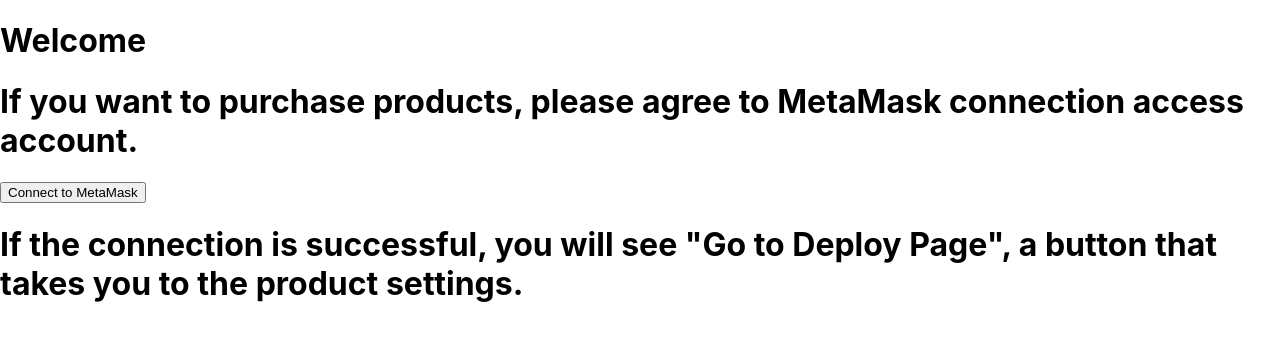
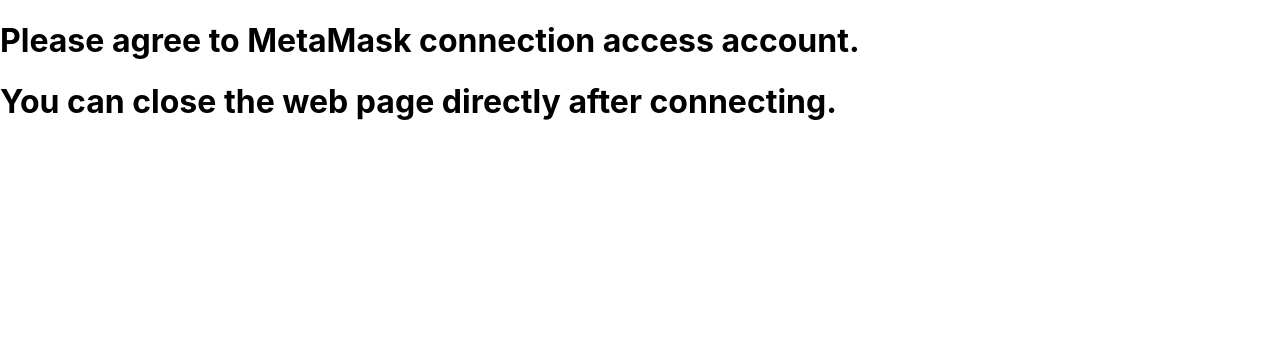
Before and after one commit to GarrisonTsai/react-pttrans, a React (Create React App) app: page / in a window 1280 px wide. Shown: the top 340 px of the page. Built offline with nearby package versions, Linux system fonts and the light colour scheme.

Commit message:
add post api

```diff
--- a/src/deployPage.js
+++ b/src/deployPage.js
@@ -1,9 +1,10 @@
 import React, { useState } from 'react';
-import { useNavigate } from 'react-router-dom';
-import { deploy, updateAddress } from './ethereum/deploy';
+import { useNavigate, useSearchParams } from 'react-router-dom';
+// import { deploy, updateAddress } from './ethereum/deploy';
+import deploy from './ethereum/deploy';
 import axios from 'axios';
 
-const { web3 } = require("./ethereum/web3");
+// const { web3 } = require("./ethereum/web3");
 
 const DeployPage = () => {
   const navigate = useNavigate();
@@ -11,24 +12,31 @@
   const [contractAddress, setContractAddress] = useState('');
   // const [oldAddress, setOldAddress] = useState('');
 
+  const [getParams] = useSearchParams()
+  const buyerID = getParams.getAll('buyerID')
+  const buyerAddress = getParams.getAll('buyerAddress')
+  const storeID = getParams.getAll('storeID')
+  const serverID = getParams.getAll('serverID')
+  const totalPrice = getParams.getAll('totalPrice')
+
   const handleDeploy = async (e) => {
     e.preventDefault();
 
-    const address = await deploy(amount);
-    const accounts = await web3.eth.getAccounts();
+    const address = await deploy(totalPrice);
+    // const accounts = await web3.eth.getAccounts();
     setContractAddress(address);
     console.log("address",address)
-    // navigate(`/contract/${address}`);
 
     if (contractAddress) {
       const data = {
         buyerID: buyerID,
         buyerAddress: buyerAddress,
-        smartContractAddress: smartContractAddress,
+        smartContractAddress: address,
         storeID: storeID,
         serverID: serverID
       }
     try {
+        console.log('Sending fake data:', data);
         const msg = await axios.post('http://localhost:5193/OrderQuery/OrderSave', data);
         console.log(msg);
         // 在這裡可以添加一些處理成功傳送的邏輯或響應給用戶的訊息
@@ -52,6 +60,8 @@
   return (
     <div>
       <h1>Deploy Page</h1>
+
+
       <form onSubmit={handleDeploy}>
         <label>
           Amount:
@@ -66,6 +76,8 @@
           <button onClick={() => navigate(`/contract/${contractAddress}`)}>Go to Contract Page</button>
         </div>
       )}
+
+      <p>{buyerID}, {buyerAddress}, {storeID}, {serverID}</p>
 
       {/* <form onSubmit={handleNavigate}>
         <label>
--- a/src/homePage.js
+++ b/src/homePage.js
@@ -1,44 +1,44 @@
-import React, { useState } from 'react';
-import { useNavigate } from 'react-router-dom';
+import React from 'react';
+// import React, { useState } from 'react';
+// import { useNavigate } from 'react-router-dom';
 
 const HomePage = () => {
-  const navigate = useNavigate();
-  const [isConnected, setIsConnected] = useState(false);
+  // const navigate = useNavigate();
+  // const [isConnected, setIsConnected] = useState(false);
 
-  const handleConnect = () => {
-    // 呼叫 MetaMask 存取連線的函式
-    if (typeof window.ethereum !== 'undefined') {
-      window.ethereum.enable()
-        .then(() => {
-          // 連線成功後的處理
-          console.log('MetaMask connection access granted');
-          setIsConnected(true); // 設置存取狀態為 true
-        })
-        .catch((error) => {
-          // 連線失敗或使用者拒絕的處理
-          console.error('MetaMask connection access denied', error);
-        });
-    } else {
-      console.error('MetaMask is not installed');
-    }
-  };
+  // const handleConnect = () => {
+  //   // 呼叫 MetaMask 存取連線的函式
+  //   if (typeof window.ethereum !== 'undefined') {
+  //     window.ethereum.enable()
+  //       .then(() => {
+  //         // 連線成功後的處理
+  //         console.log('MetaMask connection access granted');
+  //         setIsConnected(true); // 設置存取狀態為 true
+  //       })
+  //       .catch((error) => {
+  //         // 連線失敗或使用者拒絕的處理
+  //         console.error('MetaMask connection access denied', error);
+  //       });
+  //   } else {
+  //     console.error('MetaMask is not installed');
+  //   }
+  // };
 
-
-
-  const handleNavigate = () => {
-    navigate(`/deploy`);
-  };
+  // const handleNavigate = () => {
+  //   navigate(`/deploy`);
+  // };
 
 
   return (
     <div>
-      <h1>Welcome</h1>
-      <h1>If you want to purchase products, please agree to MetaMask connection access account. </h1>
+      <h1>Please agree to MetaMask connection access account.</h1>
+      <h1>You can close the web page directly after connecting.</h1>
+      {/* <h1>If you want to purchase products, please agree to MetaMask connection access account. </h1>
       <button onClick={handleConnect}>Connect to MetaMask</button>
       <h1>If the connection is successful, you will see "Go to Deploy Page", a button that takes you to the product settings.</h1>
       {isConnected && (
         <button onClick={handleNavigate}>Go to Deploy Page</button>
-      )}
+      )} */}
 
     </div>
   );
```
